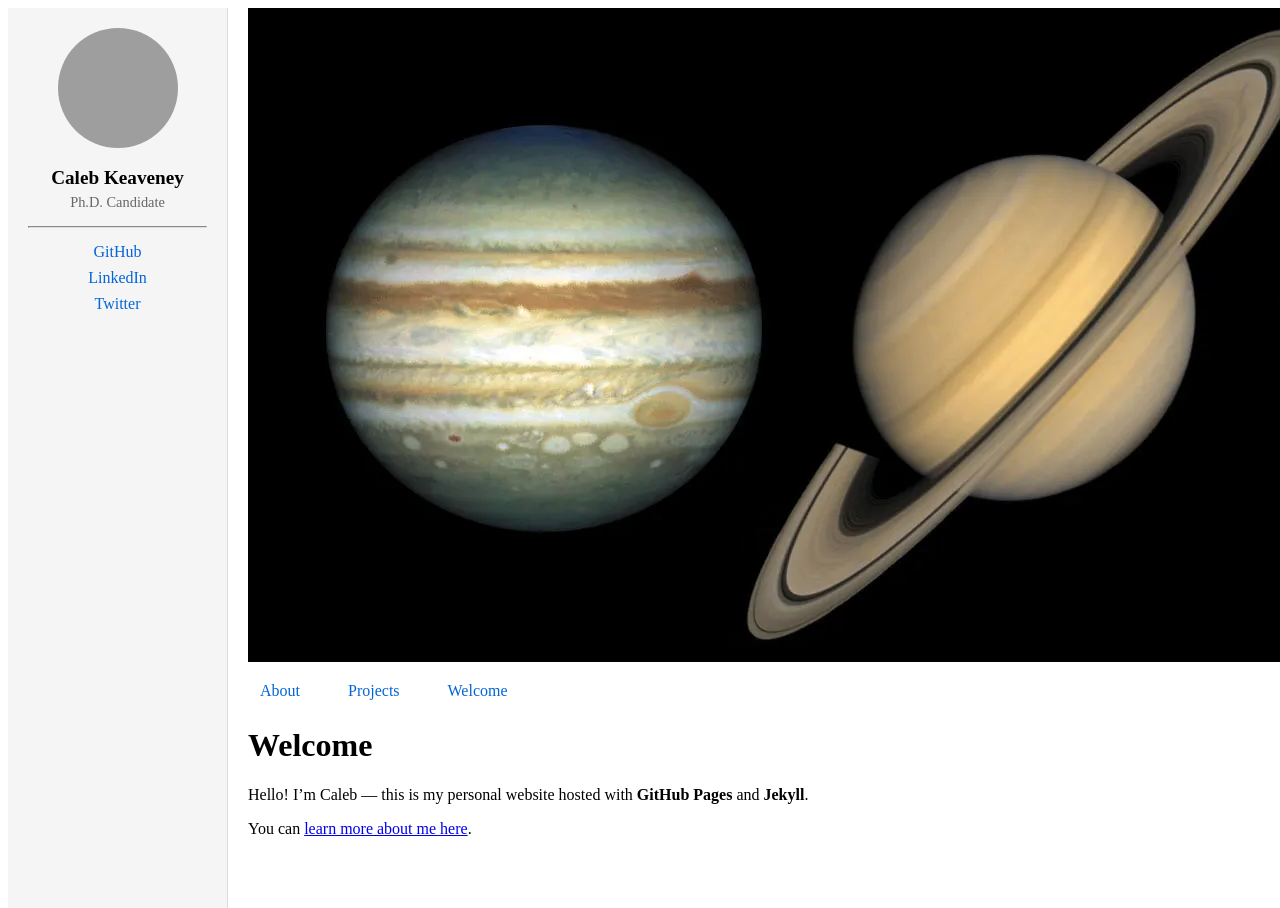
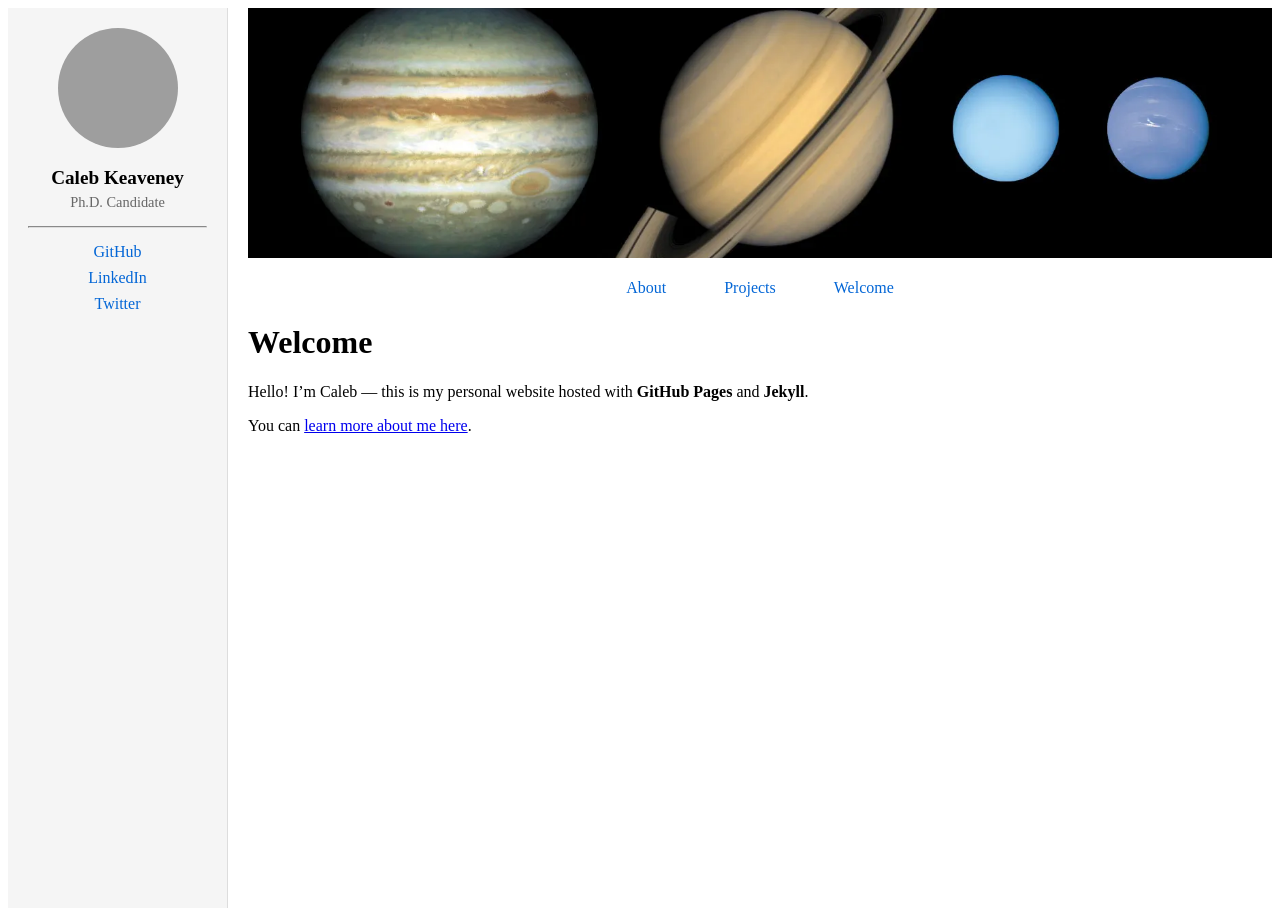
Before and after one commit to cwkea/cwkea.github.io, a Jekyll site: the page built from index.md, in a window 1280 px wide. Built offline with Jekyll 4.4.1, drawn with Linux system fonts in a browser that asks for light colours; our own code applies the rules of GitHub Pages for plain Markdown files; grey boxes are pictures that could not be loaded.

Commit message:
Update style.css

```diff
--- a/assets/css/style.css
+++ b/assets/css/style.css
@@ -1,3 +1,86 @@
+/* Sidebar */
+#sidebar {
+  width: 220px;
+  float: left;
+  padding: 20px;
+  box-sizing: border-box;
+  background-color: #f5f5f5;
+  border-right: 1px solid #ddd;
+  height: 100vh;
+  text-align: center;
+}
+
+#sidebar img {
+  width: 120px;
+  height: 120px;
+  border-radius: 50%;
+  object-fit: cover;
+  margin-bottom: 10px;
+}
+
+#sidebar h2 {
+  margin: 0;
+  font-size: 1.2em;
+}
+
+#sidebar p {
+  margin-top: 5px;
+  color: #666;
+  font-size: 0.9em;
+}
+
+#sidebar nav ul {
+  list-style: none;
+  padding: 0;
+  margin: 0;
+}
+
+#sidebar nav li {
+  margin-bottom: 8px;
+}
+
+#sidebar nav a {
+  text-decoration: none;
+  color: #0366d6;
+}
+
+/* Cover Photo */
+.cover-photo img {
+  width: 100%;
+  max-height: 250px;
+  object-fit: cover;
+  display: block;
+  margin-bottom: 15px;
+}
+
+/* Top Navigation */
+.top-nav {
+  text-align: center;
+  margin-bottom: 20px;
+}
+
+.top-nav a {
+  display: inline-block;
+  margin: 0 15px;
+  padding: 6px 12px;
+  text-decoration: none;
+  color: #0366d6;
+  font-weight: 500;
+  border-radius: 4px;
+  transition: background-color 0.2s ease, color 0.2s ease;
+}
+
+.top-nav a:hover {
+  background-color: #0366d6;
+  color: #fff;
+}
+
+/* Main content */
+.content {
+  padding: 0 20px 20px 0;
+}
+
+/* Responsive */
 @media (max-width: 768px) {
   #sidebar {
     width: 100%;
@@ -10,25 +93,9 @@
   main {
     margin-left: 0;
   }
+
+  .top-nav a {
+    display: block;
+    margin: 5px 0;
+  }
 }
-
-/* Top navigation bar */
-.top-nav {
-  margin-top: 10px;
-}
-
-.top-nav a {
-  display: inline-block;
-  margin-right: 20px;      /* space between links */
-  padding: 6px 12px;       /* clickable area */
-  text-decoration: none;    /* remove underline */
-  color: #0366d6;           /* GitHub-blue links */
-  font-weight: 500;
-  border-radius: 4px;       /* rounded corners on hover */
-  transition: background-color 0.2s ease, color 0.2s ease;
-}
-
-.top-nav a:hover {
-  background-color: #0366d6;
-  color: #fff;
-}
```
